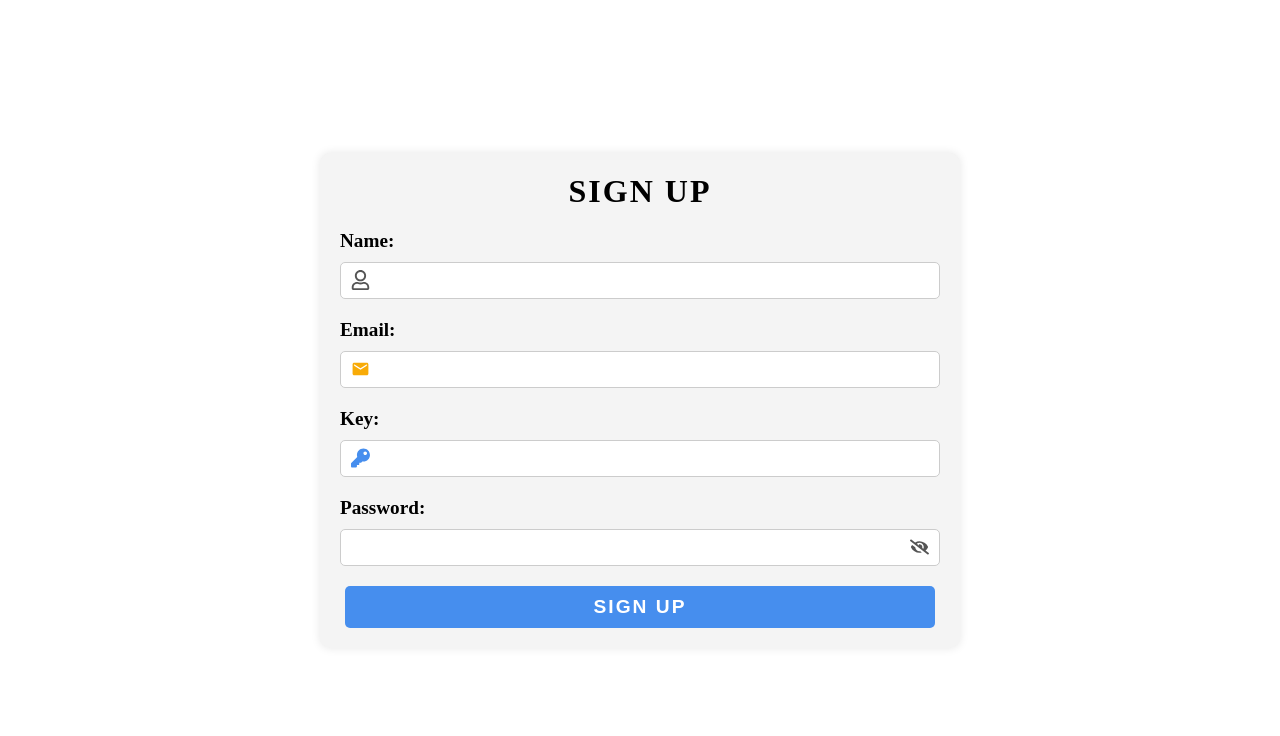
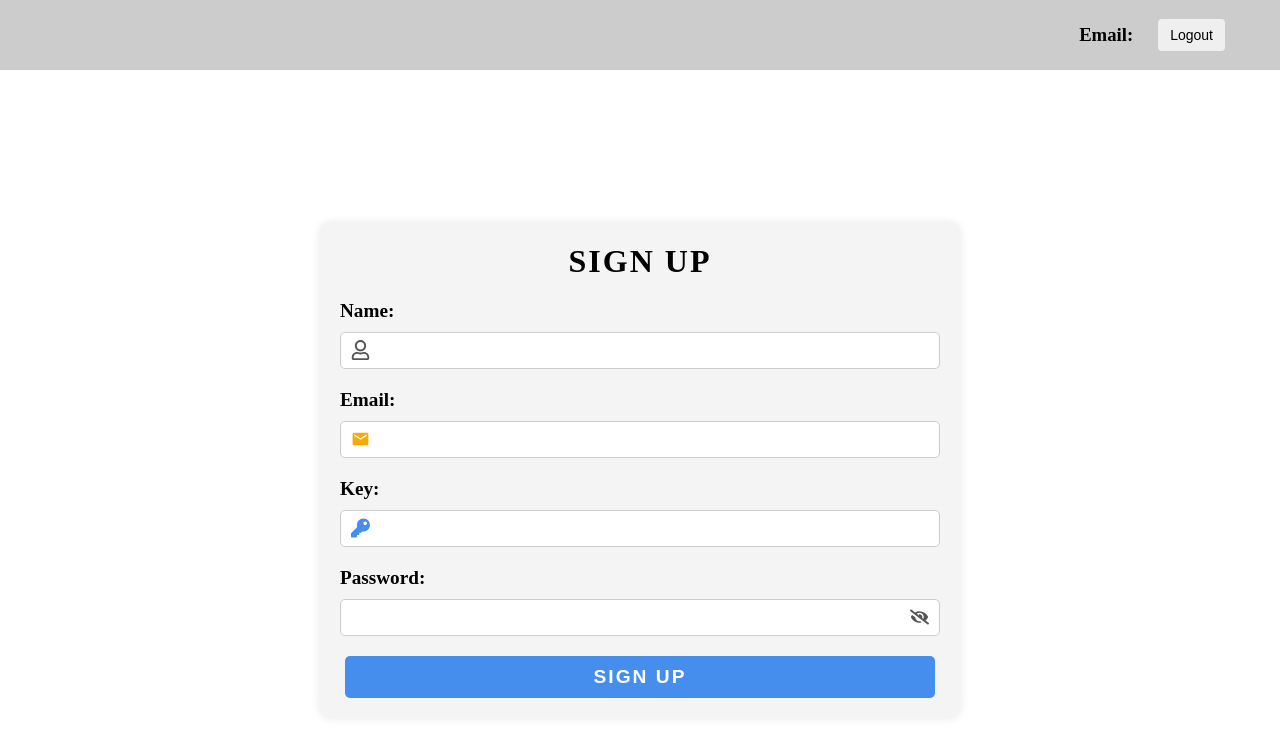
Before and after one commit to nodirbek6903/books, a React (Vite) app: page /signup in a window 1280 px wide. Shown: the top 736 px of the page. Built offline with nearby package versions, Linux system fonts and the light colour scheme; no server answers.

Commit message:
add book full end

```diff
--- a/src/App.jsx
+++ b/src/App.jsx
@@ -4,7 +4,7 @@ import Books from "./components/Books/Books";
 import Register from "./auth/Register/Register";
 import AddBooks from "./components/AddBooks/AddBooks";
 import EditBooks from "./components/EditBooks/EditBooks";
-
+import Navbar from "./components/Navbar/Navbar";
 function App() {
   const token = localStorage.getItem("Key");
   useEffect(() => {
@@ -17,6 +17,7 @@ function App() {
 
   return (
     <>
+    <Navbar />
       <Routes>
         {token ? (
           <>
--- a/src/components/AddBooks/AddBooks.jsx
+++ b/src/components/AddBooks/AddBooks.jsx
@@ -23,7 +23,7 @@ const AddBooks = () => {
   };
 
   const sendBooks = async (e) => {
-    e.preventDefault()
+    e.preventDefault();
     try {
       const method = "POST";
       const body = {
@@ -40,16 +40,19 @@ const AddBooks = () => {
         },
         body: JSON.stringify(body),
       });
-      if(response.status === 500) {
-        alert("Bu kitob allaqachon qo'shilgan")
-        return false
+      if (response.status === 200) {
+        const data = await response.json();
+        console.log("data muvaffaqqiyatli qoshildi", data);
+      }
+      if (response.status === 500) {
+        alert("Bunday kitob allaqachon mavjud");
+        return false;
       }
       navigate("/");
     } catch (error) {
       console.error("Error fetching books:", error);
     }
   };
-
 
   return (
     <div className="add-book-container">
--- a/src/components/Books/Books.jsx
+++ b/src/components/Books/Books.jsx
@@ -33,7 +33,6 @@ const Books = () => {
       }
       const data = await response.json();
       setBooks(data.data);
-      console.log("data muvaffaqqiyatli olingan", data);
     } catch (error) {
       console.error("Error fetching books:", error);
     }
@@ -67,7 +66,6 @@ const Books = () => {
       }
 
       fetchBooks();
-      console.log("data muvaffaqqiyatli o'chirildi");
     } catch (error) {
       console.error("Error deleting book:", error);
     }
--- a/src/components/EditBooks/EditBooks.jsx
+++ b/src/components/EditBooks/EditBooks.jsx
@@ -41,7 +41,6 @@ const EditBooks = () => {
         alert("Error updating book");
         return false;
       }
-      console.log("edit qilinadigan book",response);
       console.log("Book successfully updated");
       navigate("/");
     } catch (error) {
--- /dev/null
+++ b/src/components/Navbar/Navbar.css
@@ -0,0 +1,19 @@
+.navbar-container {
+  width: 100%;
+  max-width: 1920px;
+  height: 70px;
+  background: #ccc;
+  display: flex;
+  align-items: center;
+  position: sticky;
+  top: 0;
+  right: 0;
+}
+.navbars {
+  width: 100%;
+  display: flex;
+  margin-right: 50px;
+  gap: 20px;
+  align-items: center;
+  justify-content: flex-end;
+}
--- /dev/null
+++ b/src/components/Navbar/Navbar.jsx
@@ -0,0 +1,54 @@
+import { useEffect, useState } from "react"
+import CryptoJS from "crypto-js"
+import "./Navbar.css"
+const Navbar = () => {
+    const [email,setEmail] = useState("")
+    const [userData,setUserData] = useState(null)
+    const host_url = "https://no23.lavina.tech";
+
+
+    useEffect(() => {
+        getUserData()
+    },[])
+
+    const getUserData = async() => {
+        try {
+            const key = localStorage.getItem("Key")
+            // const sign = localStorage.getItem("Sign")
+            const secret = localStorage.getItem("Secret")
+            const method = "GET"
+            const url = "/myself"
+            const body = JSON.stringify(userData)
+            const stringToSign = `${method}${url}${body}${secret}`
+            const response = await fetch(`${host_url}/myself`, {
+                headers: {
+                    Key:key,
+                    Sign:CryptoJS.MD5(stringToSign).toString()
+                }
+            })
+            if(response.status === 200){
+                const data = await response.json()
+                console.log(data);
+                setEmail(data.email)
+            }
+        } catch (error) {
+            console.error("Error fetching user data:", error)
+        }
+    }
+
+    const handleLogout = () => {
+        localStorage.removeItem("Key")
+        localStorage.removeItem("Sign")
+        localStorage.removeItem("Secret")
+    }
+  return (
+    <div className="navbar-container">
+        <div className="navbars">
+            <h3>Email: {email}</h3>
+            <button className="logout-btn" onClick={handleLogout}>Logout</button>
+        </div>
+    </div>
+  )
+}
+
+export default Navbar
```
